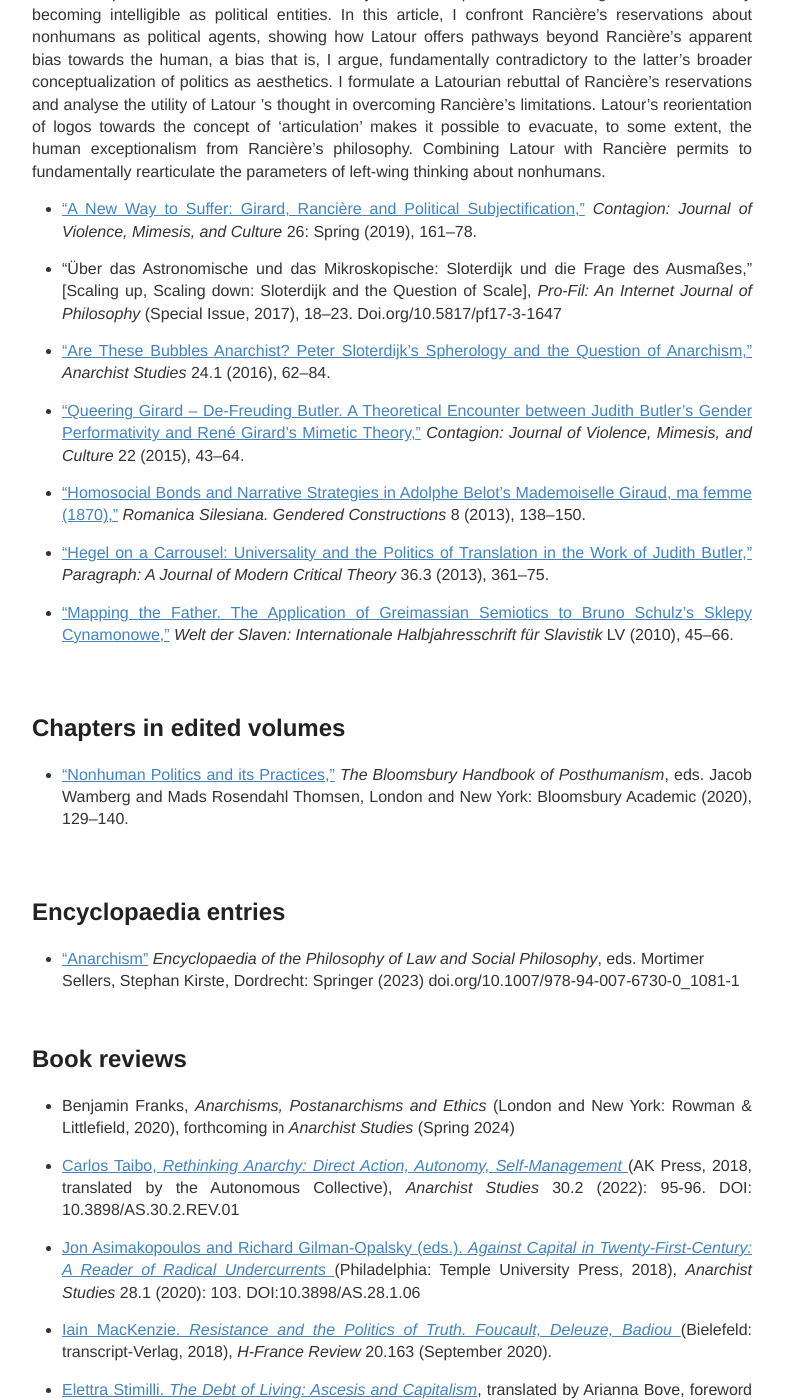
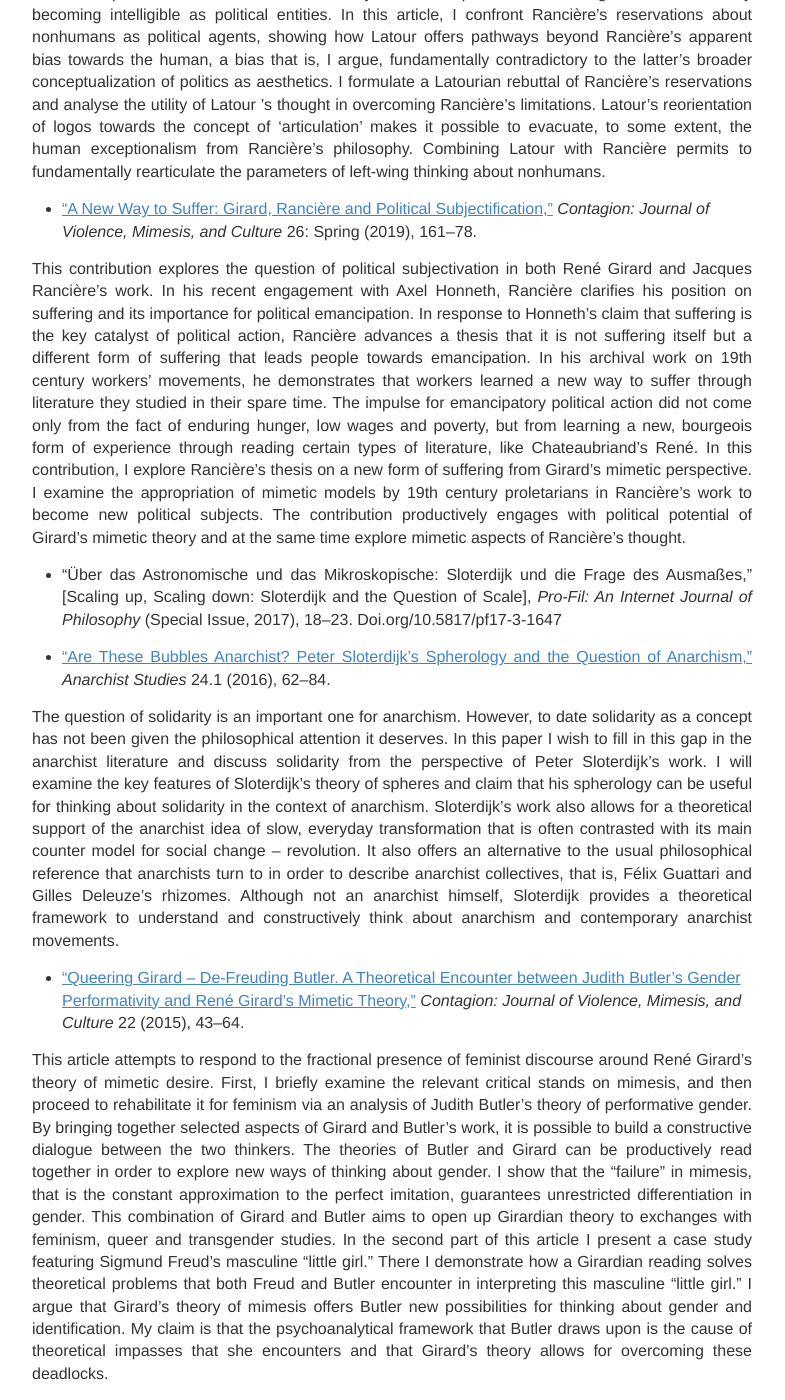
Before and after one commit to IJanicka/IJanicka.github.io, a Jekyll site: the page built from publications.md, in a window 1280 px wide and 1400 px high, scrolled down 2569 px. Shown: the whole window, without its empty margins (248-1033 px from the left). Built offline with Jekyll 4.4.1, drawn with Linux system fonts in a browser that asks for light colours; some of the changed text lies outside the part shown.

Commit message:
Update publications.md

```diff
--- a/publications.md
+++ b/publications.md
@@ -43,17 +43,29 @@
 
 *	<a href="../articles/Iwona Janicka_A New Way To Suffer_Contagion_2019.pdf" target="_blank">"A New Way to Suffer: Girard, Rancière and Political Subjectification,”</a> *Contagion: Journal of Violence, Mimesis, and Culture* 26: Spring (2019), 161–78.<br>
 
+This contribution explores the question of political subjectivation in both René Girard and Jacques Rancière’s work. In his recent engagement with Axel Honneth, Rancière clarifies his position on suffering and its importance for political emancipation. In response to Honneth’s claim that suffering is the key catalyst of political action, Rancière advances a thesis that it is not suffering itself but a different form of suffering that leads people towards emancipation. In his archival work on 19th century workers’ movements, he demonstrates that workers learned a new way to suffer through literature they studied in their spare time. The impulse for emancipatory political action did not come only from the fact of enduring hunger, low wages and poverty, but from learning a new, bourgeois form of experience through reading certain types of literature, like Chateaubriand’s René. In this contribution, I explore Rancière’s thesis on a new form of suffering from Girard’s mimetic perspective. I examine the appropriation of mimetic models by 19th century proletarians in Rancière’s work to become new political subjects. The contribution productively engages with political potential of Girard’s mimetic theory and at the same time explore mimetic aspects of Rancière’s thought.
+
 *	“Über das Astronomische und das Mikroskopische: Sloterdijk und die Frage des Ausmaßes,” [Scaling up, Scaling down: Sloterdijk and the Question of Scale], *Pro-Fil: An Internet Journal of Philosophy* (Special Issue, 2017), 18–23. Doi.org/10.5817/pf17-3-1647<br>
 
 *	<a href="../articles/Iwona Janicka_Are These Bubbles Anarchist_Anarchist Studies 24-1-2016.pdf" target="_blank">“Are These Bubbles Anarchist? Peter Sloterdijk’s Spherology and the Question of Anarchism,”</a> *Anarchist Studies* 24.1 (2016), 62–84.<br>
 
+The question of solidarity is an important one for anarchism. However, to date solidarity as a concept has not been given the philosophical attention it deserves. In this paper I wish to fill in this gap in the anarchist literature and discuss solidarity from the perspective of Peter Sloterdijk’s work. I will examine the key features of Sloterdijk’s theory of spheres and claim that his spherology can be useful for thinking about solidarity in the context of anarchism. Sloterdijk’s work also allows for a theoretical support of the anarchist idea of slow, everyday transformation that is often contrasted with its main counter model for social change – revolution. It also offers an alternative to the usual philosophical reference that anarchists turn to in order to describe anarchist collectives, that is, Félix Guattari and Gilles Deleuze’s rhizomes. Although not an anarchist himself, Sloterdijk provides a theoretical framework to understand and constructively think about anarchism and contemporary anarchist movements.
+
 *	<a href="../articles/Iwona Janicka_Queering Girard De-Freuding Butler_Contagion_2015.pdf" target="_blank">“Queering Girard – De-Freuding Butler. A Theoretical Encounter between Judith Butler’s Gender Performativity and René Girard’s Mimetic Theory,”</a> *Contagion: Journal of Violence, Mimesis, and Culture* 22 (2015), 43–64.<br>
+
+This article attempts to respond to the fractional presence of feminist discourse around René Girard’s theory of mimetic desire. First, I briefly examine the relevant critical stands on mimesis, and then proceed to rehabilitate it for feminism via an analysis of Judith Butler’s theory of performative gender. By bringing together selected aspects of Girard and Butler’s work, it is possible to build a constructive dialogue between the two thinkers. The theories of Butler and Girard can be productively read together in order to explore new ways of thinking about gender. I show that the “failure” in mimesis, that is the constant approximation to the perfect imitation, guarantees unrestricted differentiation in gender. This combination of Girard and Butler aims to open up Girardian theory to exchanges with feminism, queer and transgender studies. In the second part of this article I present a case study featuring Sigmund Freud’s masculine “little girl.” There I demonstrate how a Girardian reading solves theoretical problems that both Freud and Butler encounter in interpreting this masculine “little girl.” I argue that Girard’s theory of mimesis offers Butler new possibilities for thinking about gender and identification. My claim is that the psychoanalytical framework that Butler draws upon is the cause of theoretical impasses that she encounters and that Girard’s theory allows for overcoming these deadlocks.
 
 *	<a href="../articles/Iwona Janicka_Homosocial bonds and narrative strategies_Romanica Silesiana_2013.pdf" target="_blank">“Homosocial Bonds and Narrative Strategies in Adolphe Belot’s Mademoiselle Giraud, ma femme (1870),”</a> *Romanica Silesiana. Gendered Constructions* 8 (2013), 138–150.<br>
 
+
+
 *	<a href="../articles/Iwona Janicka_Hegel on a Carrousel_Published in Paragraph_ Nov 2013.pdf" target="_blank">“Hegel on a Carrousel: Universality and the Politics of Translation in the Work of Judith Butler,”</a> *Paragraph: A Journal of Modern Critical Theory* 36.3 (2013), 361–75.<br>
 
+The purpose of this article is twofold. First, it aims to confront Hegel’s ideas on the interaction between universality, particularity and singularity with those of Judith Butler and to show that Butler’s universal is dynamic and infinitely self- renewing. Second, it aims to engage with Butler’s politics of translation and to demonstrate how a Levinasian perspective on Hegelian dialectics changes the functioning of the universal. In relation to this claim, the article will also demonstrate how the structural failure in translation and performativity allows for the constant circulation of the universal and, as a consequence, brings about social and political transformation.
+
 *	<a href="../articles/Iwona Janicka_Mapping the Father_Greimas and Schulz_Welt der Slaven_2010.pdf" target="_blank">“Mapping the Father. The Application of Greimassian Semiotics to Bruno Schulz’s Sklepy Cynamonowe,”</a> *Welt der Slaven: Internationale Halbjahresschrift für Slavistik* LV (2010), 45–66.<br>
+
+Fredric Jameson, in his Foreword to the English translation of Greimas’ “On Meaning”, states that “the Greimassian semiotics…[is], pragmatically, richly usable and full of practical development” (in Greimas 1987, xxii). How valid this statement is can be partly recognized in the following article. Its principal aim is to explore the conditions of discourse in Bruno Schulz’s collection of short stories entitled “Sklepy Cynamonowe”. For this purpose I work with the semiotic theory developed by Algirdas Julien Greimas and apply it to the selected stories by Bruno Schulz: “Ptaki” (Birds) and “Karakony” (Cockroaches). I demonstrate how Schulz’s fiction explores the elementary structures of signification proposed by Greimas, how it transgresses them and effectively subverts the apparent unity of the model. This is demonstrated through an analysis of the Father figure.
 
 <br>
 
```
